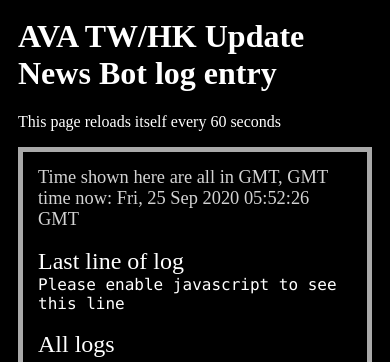
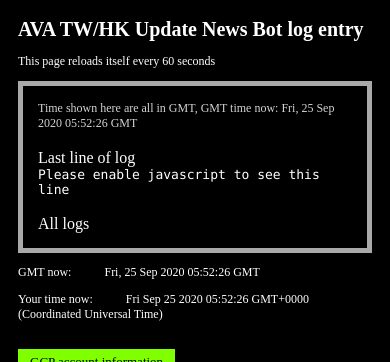
Before and after one commit to kb041204/Discord_AVA_TWHK_PatchNote_Bot_Logging_Website, a PHP site: page / in a window 390 px wide. Shown: the top 362 px of the page. Run offline with PHP 8.4, Linux system fonts and the light colour scheme.

Commit message:
Add responsive web design

```diff
--- a/index.php
+++ b/index.php
@@ -50,6 +50,42 @@ h1, p {
 span.time {
 	margin-left: 30px;
 }
+span.log_time {
+	color:LightGrey;
+	font-size:1.15em;
+}
+@media only screen and (max-width: 1440px) {
+	h1 {
+		font-size: 1.25em;
+	}
+	p {
+		font-size: 0.75em;
+	}
+	.log_title {
+		font-size: 1em;
+	}
+	.log {
+		font-size: small;
+	}
+	.log_normal {
+		font-size: small;
+	}
+	.log_error {
+		font-size: small;
+	}
+	.log_posted {
+		font-size: small;
+	}
+	.links a {
+		font-size: small;
+	}
+	.links a:link, a:visited {
+		padding: 5px 12px;
+	}
+	span.log_time {
+		font-size: 0.75em;
+	}
+}
 </STYLE>
 <script type="text/Javascript">
 function AutoRefresh() {
@@ -61,7 +97,7 @@ function AutoRefresh() {
 <H1>AVA TW/HK Update News Bot log entry</H1>
 <P>This page reloads itself every 60 seconds</P>
 <div class="log_entries">
-<span style="color:LightGrey; font-size:1.15em;">Time shown here are all in GMT, GMT time now: <span id="time_UTC">Please enable JavaScript to see this line</span></span><br><br>
+<span class="log_time">Time shown here are all in GMT, GMT time now: <span id="time_UTC">Please enable JavaScript to see this line</span></span><br><br>
 <span class="log_title">Last line of log</span><br>
 <span id="last_line" class="log">Please enable javascript to see this line</span><br><br>
 <span class="log_title">All logs</span><br>
```
